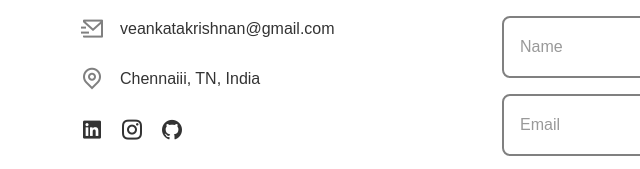
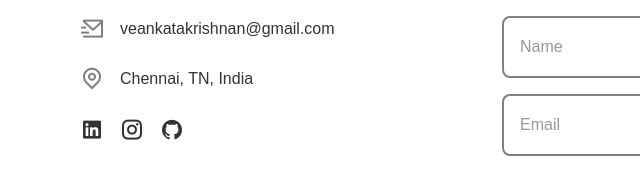
Before and after one commit to veankatakrishnan/responsive-portfolio-html-css-js, a plain HTML site: page index.html in a window 1280 px wide. Shown: the part 6594-6763 px from the top of the page, 0-640 px from the left. Drawn offline with nearby package versions, Linux system fonts and the light colour scheme; a web font is replaced by a local one.

Commit message:
testing done

```diff
--- a/index.html
+++ b/index.html
@@ -334,7 +334,7 @@
 
                      <address class="contact__address">
                         <i class="ri-map-pin-line"></i>
-                        <span>Chennaiii, TN, India</span>
+                        <span>Chennai, TN, India</span>
                      </address>
 
                      <div class="contact__social">
```
